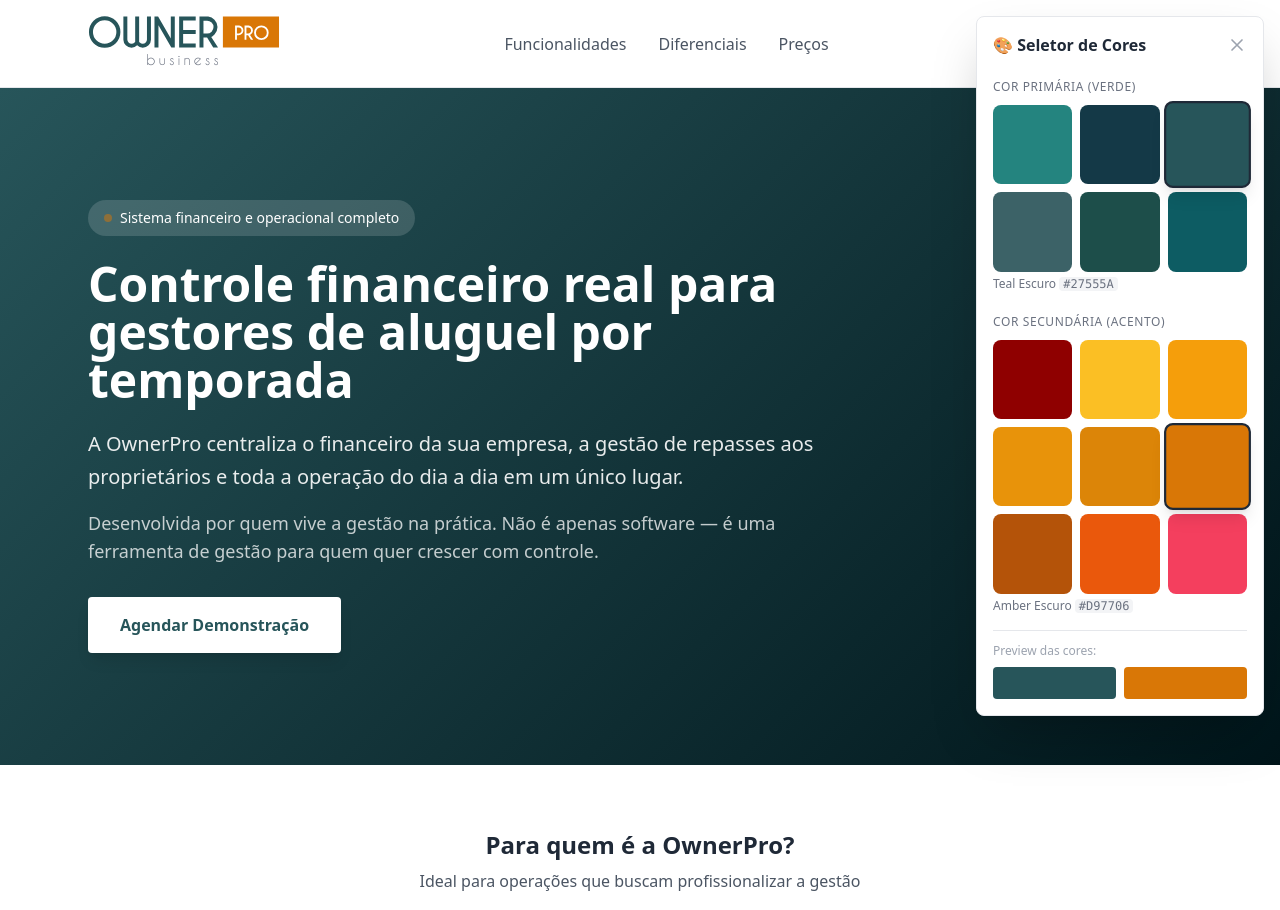
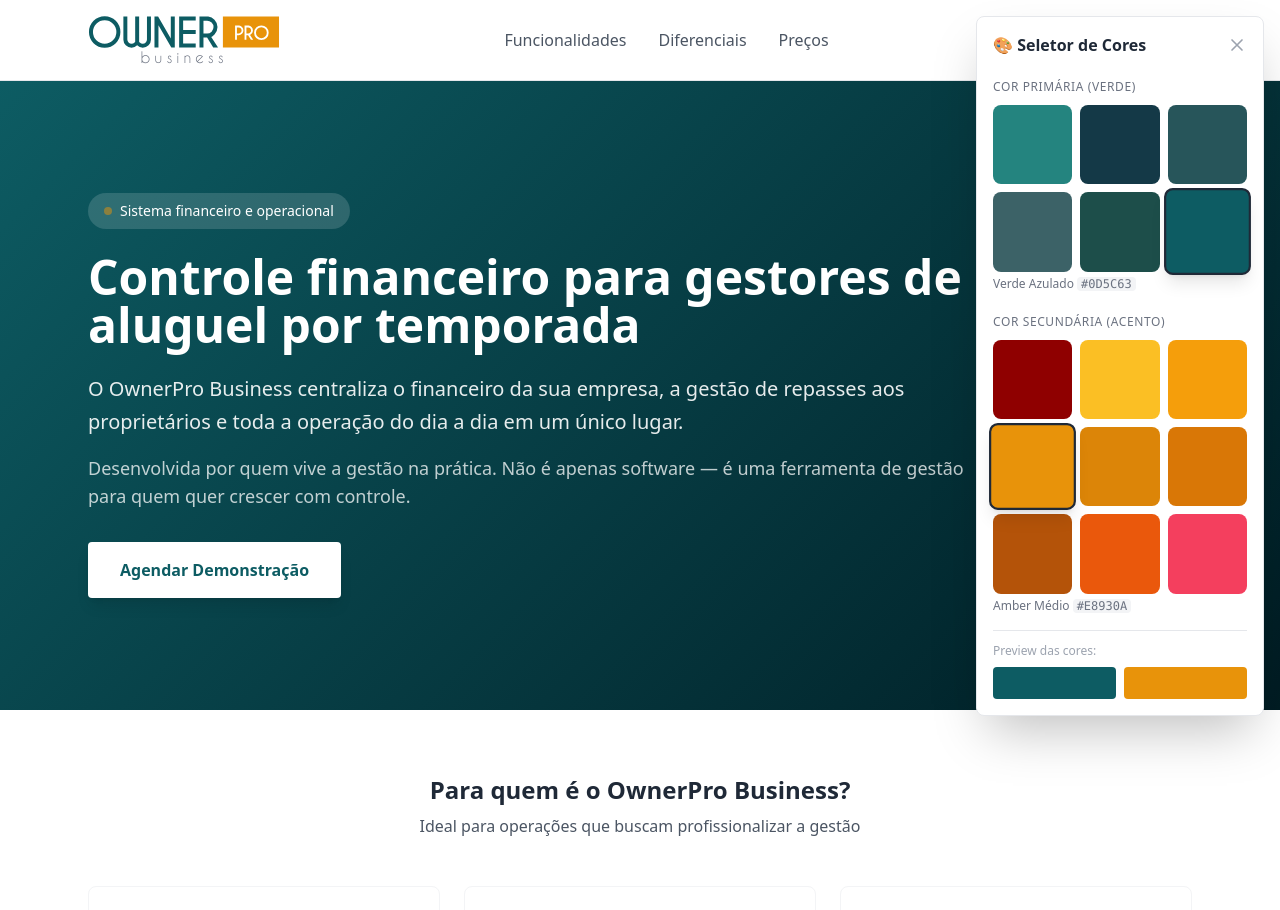
Before and after one commit to jonathanpmartins/ownerpro-business-landing-page, a Vue app: page / in a window 1280 px wide. Shown: the top 910 px of the page. Built offline with nearby package versions, Linux system fonts and the light colour scheme.

Commit message:
some improvements

```diff
--- a/src/App.vue
+++ b/src/App.vue
@@ -13,8 +13,8 @@
 import ColorPicker from './components/ColorPicker.vue'
 
 // Cores do tema - ajuste aqui as cores finais escolhidas
-const primaryColor = ref('#27555A')
-const secondaryColor = ref('#D97706')
+const primaryColor = ref('#0D5C63')
+const secondaryColor = ref('#E8930A')
 
 // Disponibiliza as cores para todos os componentes filhos
 provide('primaryColor', primaryColor)
--- a/src/components/CtaSection.vue
+++ b/src/components/CtaSection.vue
@@ -19,7 +19,7 @@
         Pronto para organizar sua operação?
       </h2>
       <p class="text-lg opacity-90 mb-8 max-w-2xl mx-auto">
-        Agende uma demonstração e veja como a OwnerPro pode transformar a gestão dos seus imóveis por temporada.
+        Agende uma demonstração e veja como o OwnerPro Business pode transformar a gestão dos seus imóveis por temporada.
       </p>
 
       <div class="flex flex-col sm:flex-row gap-4 justify-center">
--- a/src/components/Differentials.vue
+++ b/src/components/Differentials.vue
@@ -19,7 +19,7 @@
   >
     <div class="max-w-6xl mx-auto px-6">
       <div class="text-center mb-12">
-        <h2 class="text-3xl font-bold text-white mb-4">Por que a OwnerPro?</h2>
+        <h2 class="text-3xl font-bold text-white mb-4">Por que o OwnerPro Business?</h2>
         <p class="text-white/80 max-w-2xl mx-auto">
           Mais do que um software, é um processo de organização e amadurecimento da sua operação.
         </p>
--- a/src/components/Hero.vue
+++ b/src/components/Hero.vue
@@ -16,7 +16,7 @@
     :style="gradientStyle"
   >
     <div class="max-w-6xl mx-auto px-6">
-      <div class="max-w-3xl">
+      <div class="max-w-4xl">
         <div
           class="inline-flex items-center gap-2 px-4 py-2 rounded-full mb-6 text-sm font-medium"
           style="background-color: rgba(255,255,255,0.15)"
@@ -25,15 +25,15 @@
             class="w-2 h-2 rounded-full animate-pulse"
             :style="{ backgroundColor: secondaryColor }"
           ></span>
-          Sistema financeiro e operacional completo
+          Sistema financeiro e operacional
         </div>
 
         <h1 class="text-4xl lg:text-5xl font-bold leading-tight mb-6">
-          Controle financeiro real para gestores de aluguel por temporada
+          Controle financeiro para gestores de aluguel por temporada
         </h1>
 
         <p class="text-xl opacity-90 mb-4 leading-relaxed">
-          A OwnerPro centraliza o financeiro da sua empresa, a gestão de repasses aos proprietários e toda a operação do dia a dia em um único lugar.
+          O OwnerPro Business centraliza o financeiro da sua empresa, a gestão de repasses aos proprietários e toda a operação do dia a dia em um único lugar.
         </p>
 
         <p class="text-lg opacity-75 mb-8">
--- a/src/components/Logo.vue
+++ b/src/components/Logo.vue
@@ -33,10 +33,11 @@
       :class="textColor"
       :style="{
         fontFamily: 'CaviarDreams, Roboto, monospace',
-        fontSize: size === 'small' ? '11px' : '14px',
-        letterSpacing: size === 'small' ? '2px' : '3px',
+        fontSize: size === 'small' ? '12px' : '15px',
+        letterSpacing: size === 'small' ? '2px' : '4px',
         textAlign: 'center',
-        marginTop: '2px'
+        marginTop: '4px',
+        lineHeight: '12px',
       }"
     >
       business
--- a/src/components/ProblemSolution.vue
+++ b/src/components/ProblemSolution.vue
@@ -49,7 +49,7 @@
           class="p-8 rounded-lg text-white"
           :style="{ backgroundColor: primaryColor }"
         >
-          <h3 class="text-2xl font-bold mb-6">A OwnerPro resolve isso</h3>
+          <h3 class="text-2xl font-bold mb-6">OwnerPro Business resolve isso</h3>
           <div class="space-y-4">
             <div
               v-for="(solution, i) in solutions"
--- a/src/components/TargetAudience.vue
+++ b/src/components/TargetAudience.vue
@@ -10,7 +10,7 @@
   <section class="py-16 bg-white">
     <div class="max-w-6xl mx-auto px-6">
       <div class="text-center mb-12">
-        <h2 class="text-2xl font-bold text-gray-800 mb-2">Para quem é a OwnerPro?</h2>
+        <h2 class="text-2xl font-bold text-gray-800 mb-2">Para quem é o OwnerPro Business?</h2>
         <p class="text-gray-600">Ideal para operações que buscam profissionalizar a gestão</p>
       </div>
 
```
